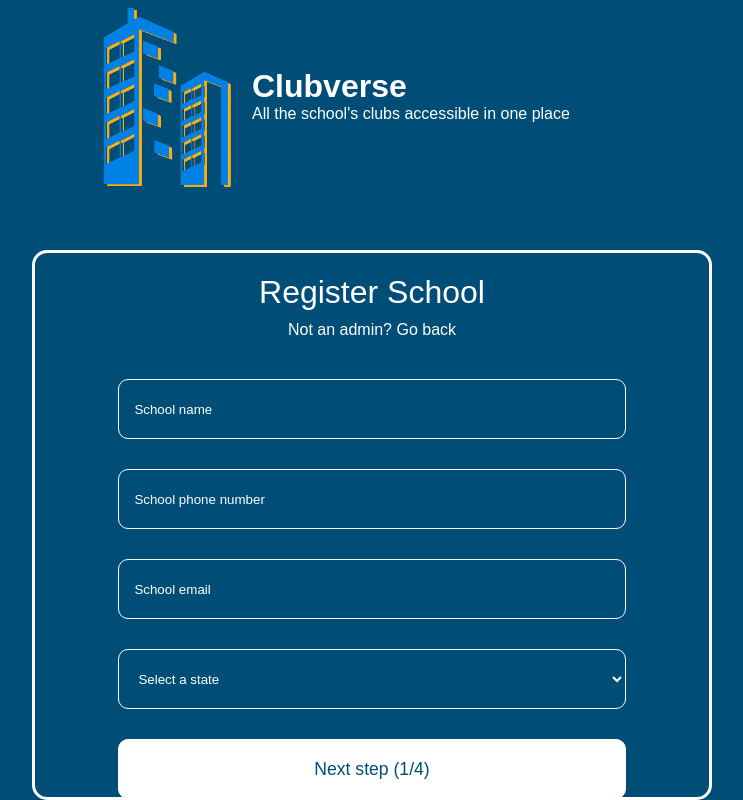
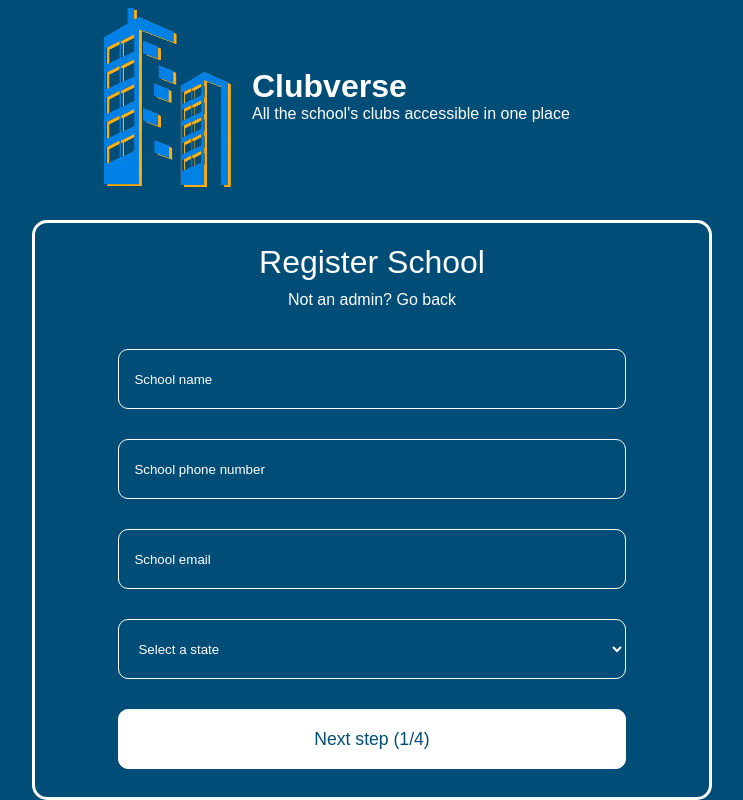
Before and after one commit to nikhilkhatwani/clubverse-client, a React (Create React App) app: page /register in a window 1280 px wide. Shown: the whole page, without its empty margins (268-1011 px from the left). Built offline with nearby package versions, Linux system fonts and the light colour scheme.

Commit message:
Update index.css

```diff
--- a/src/pages/RegisterPage/index.css
+++ b/src/pages/RegisterPage/index.css
@@ -19,7 +19,7 @@
   justify-content: center;
   flex-direction: column;
   align-items: center;
-  gap: 60px;
+  gap: 30px;
 }
 
 .login-title {
```
